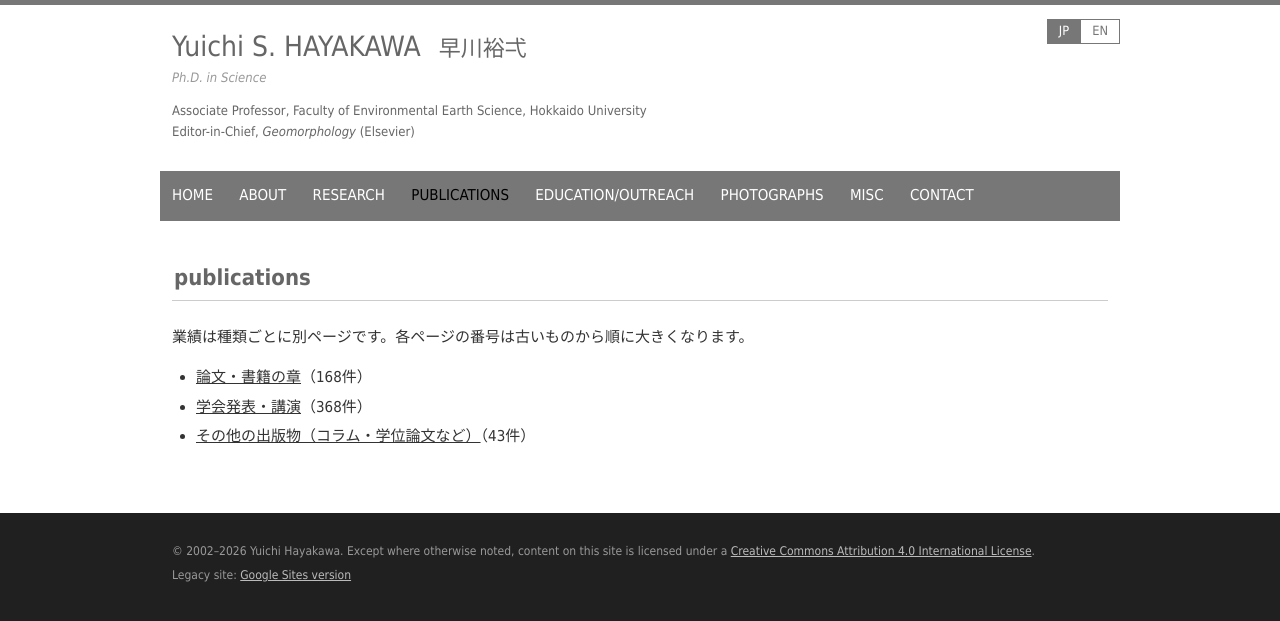
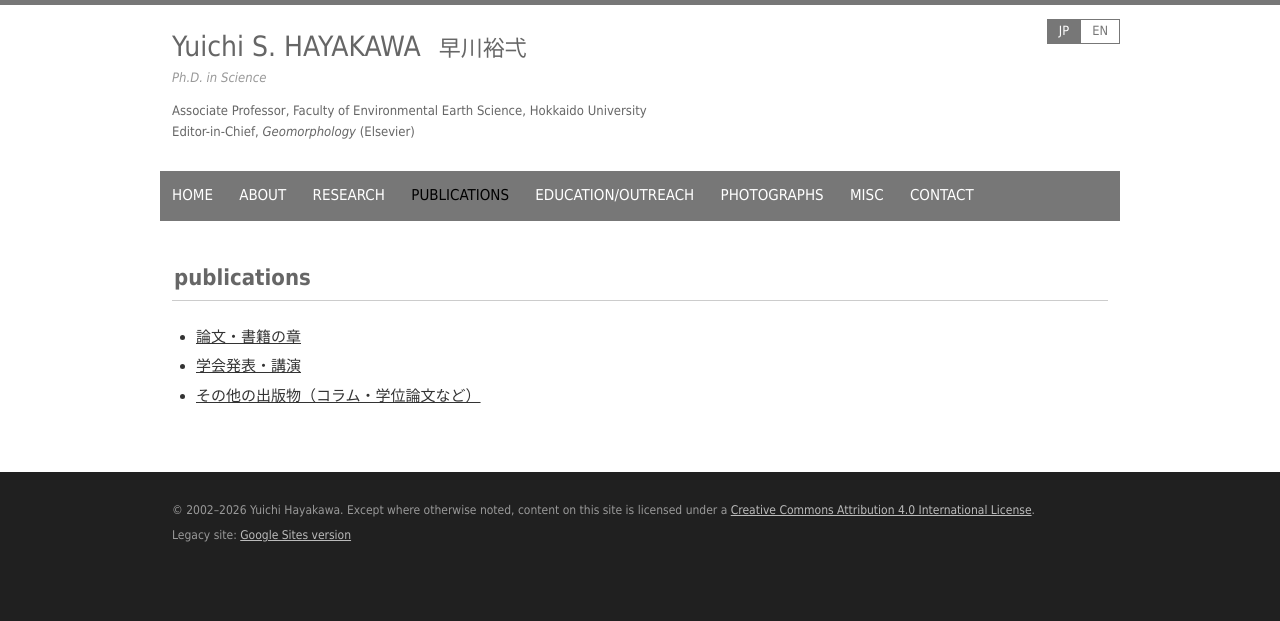
Before and after one commit to yshayakawa/yshayakawa.github.io, a Jekyll site: the page built from jp/publications.md, in a window 1280 px wide. Shown: the top 621 px of the page. Built offline with Jekyll 4.4.1, drawn with Linux system fonts in a browser that asks for light colours.

Commit message:
Update publications.md

```diff
--- a/jp/publications.md
+++ b/jp/publications.md
@@ -6,8 +6,7 @@ lang: ja
 lang_dir: jp
 ---
 
-業績は種類ごとに別ページです。各ページの番号は古いものから順に大きくなります。
 
-- [論文・書籍の章](/jp/publications/journal/)（168件）
-- [学会発表・講演](/jp/publications/presentations/)（368件）
-- [その他の出版物（コラム・学位論文など）](/jp/publications/other/)（43件）
+- [論文・書籍の章](/jp/publications/journal/)
+- [学会発表・講演](/jp/publications/presentations/)
+- [その他の出版物（コラム・学位論文など）](/jp/publications/other/)
```
